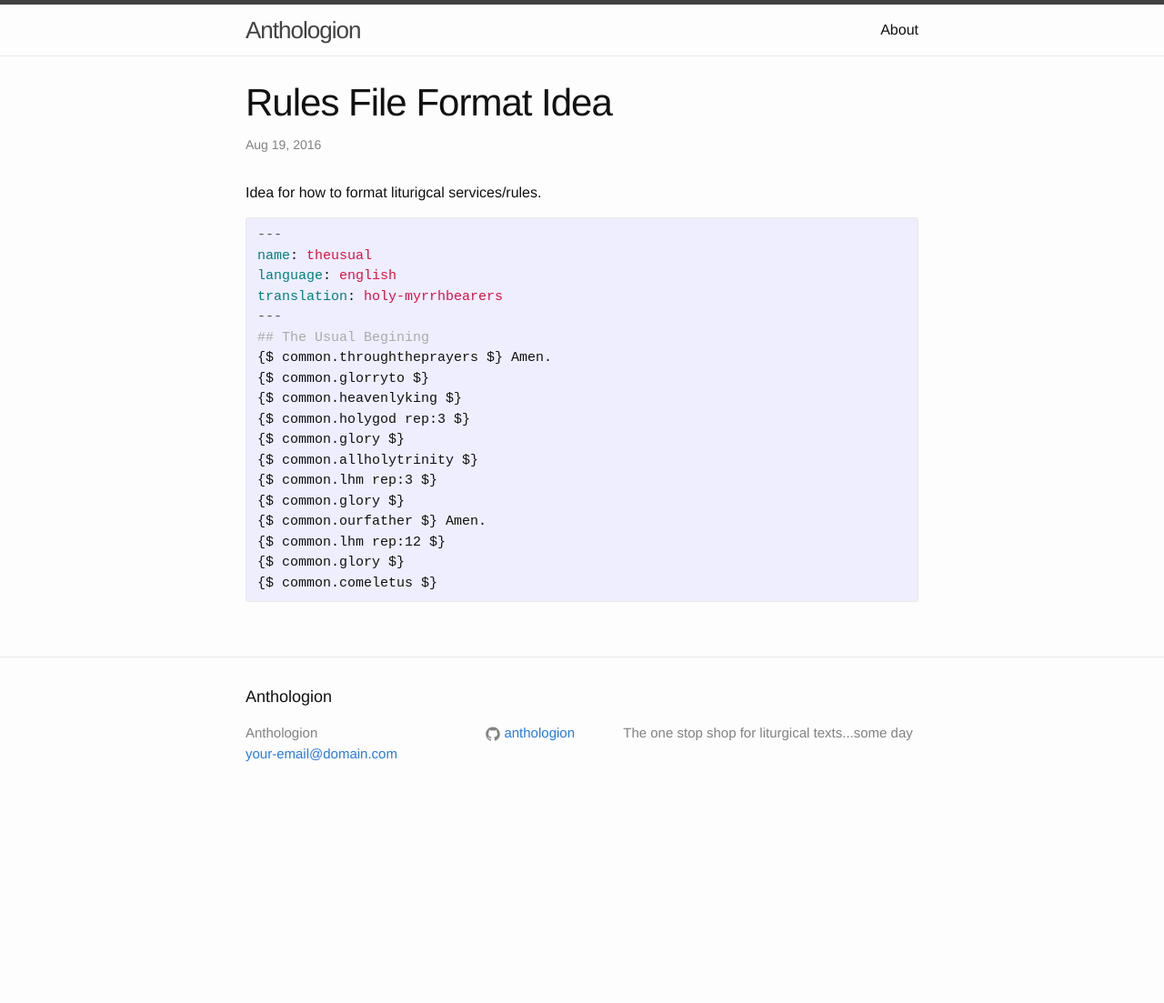
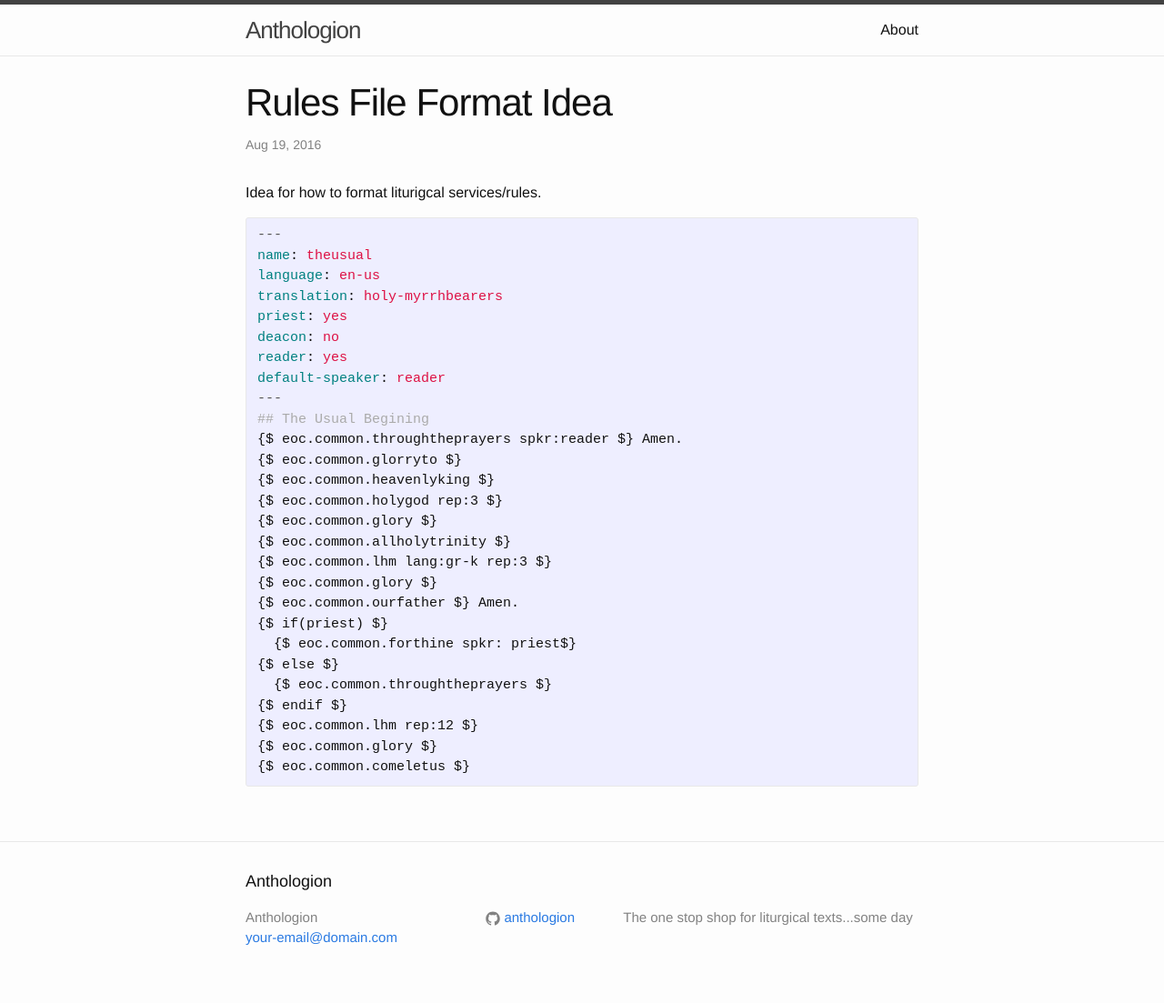
Before and after one commit to anthologion/anthologion.github.io, a Jekyll site: the page built from _posts/2016-08-19-rules-format.markdown, in a window 1280 px wide. Shown: the whole page at 91% size. Built offline with Jekyll 4.4.1, drawn with Linux system fonts in a browser that asks for light colours; before the commit the page ends 900 px from its top, so only the background shows below that.

Commit message:
Idea for service rules format

```diff
--- a/_posts/2016-08-19-rules-format.markdown
+++ b/_posts/2016-08-19-rules-format.markdown
@@ -9,20 +9,29 @@ Idea for how to format liturigcal services/rules.
 {% highlight markdown %}
 ---
 name: theusual
-language: english
+language: en-us
 translation: holy-myrrhbearers
+priest: yes
+deacon: no
+reader: yes
+default-speaker: reader
 ---
 ## The Usual Begining
-{$ common.throughtheprayers $} Amen.
-{$ common.glorryto $}
-{$ common.heavenlyking $}
-{$ common.holygod rep:3 $}
-{$ common.glory $}
-{$ common.allholytrinity $}
-{$ common.lhm rep:3 $}
-{$ common.glory $}
-{$ common.ourfather $} Amen.
-{$ common.lhm rep:12 $}
-{$ common.glory $}
-{$ common.comeletus $}
+{$ eoc.common.throughtheprayers spkr:reader $} Amen.
+{$ eoc.common.glorryto $}
+{$ eoc.common.heavenlyking $}
+{$ eoc.common.holygod rep:3 $}
+{$ eoc.common.glory $}
+{$ eoc.common.allholytrinity $}
+{$ eoc.common.lhm lang:gr-k rep:3 $}
+{$ eoc.common.glory $}
+{$ eoc.common.ourfather $} Amen.
+{$ if(priest) $}
+  {$ eoc.common.forthine spkr: priest$}
+{$ else $}
+  {$ eoc.common.throughtheprayers $}
+{$ endif $}
+{$ eoc.common.lhm rep:12 $}
+{$ eoc.common.glory $}
+{$ eoc.common.comeletus $}
 {% endhighlight %}
```
